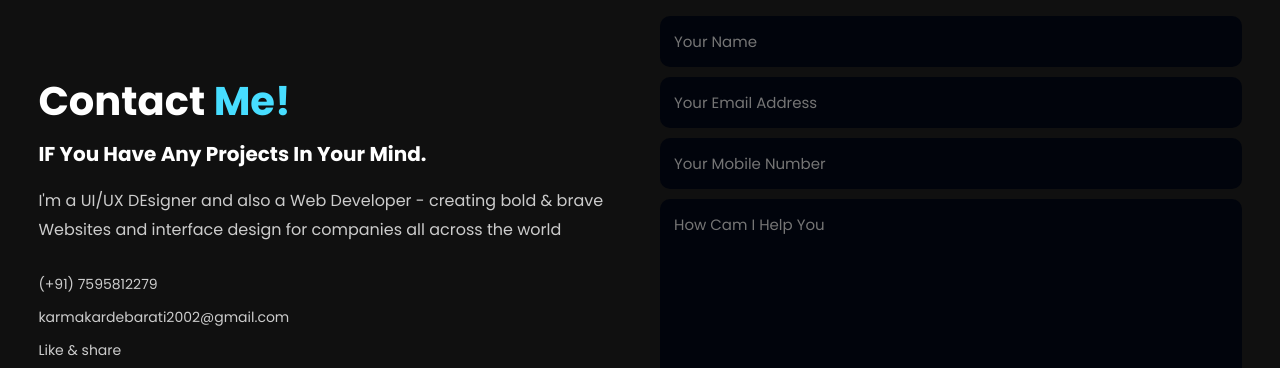
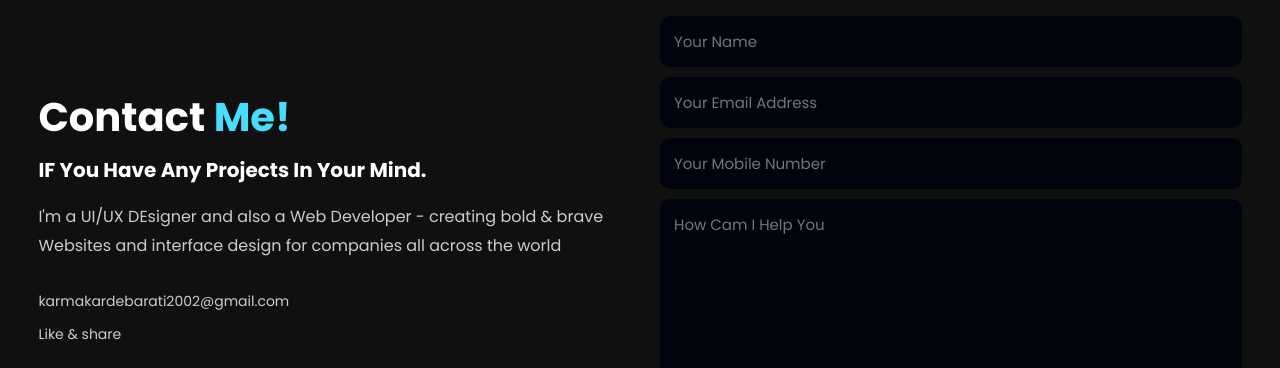
Before and after one commit to Debaratikarmakar/portfolio, a plain HTML site: page index.html in a window 1280 px wide. Shown: the part 3037-3405 px from the top of the page. Drawn offline with nearby package versions, Linux system fonts and the light colour scheme.

Commit message:
Update index.html

```diff
--- a/index.html
+++ b/index.html
@@ -187,7 +187,7 @@
             <h4> IF You Have Any Projects In Your Mind.</h4>
             <p>I'm a UI/UX DEsigner and also a Web Developer - creating bold & brave Websites and interface design for companies all across the world</p>
             <div class="list">
-                <li><a href="#">(+91) 7595812279</a></li>
+
                 <li><a href="#">karmakardebarati2002@gmail.com</a></li>
                 <li><a href="#">Like & share</a></li>
             </div>
```
